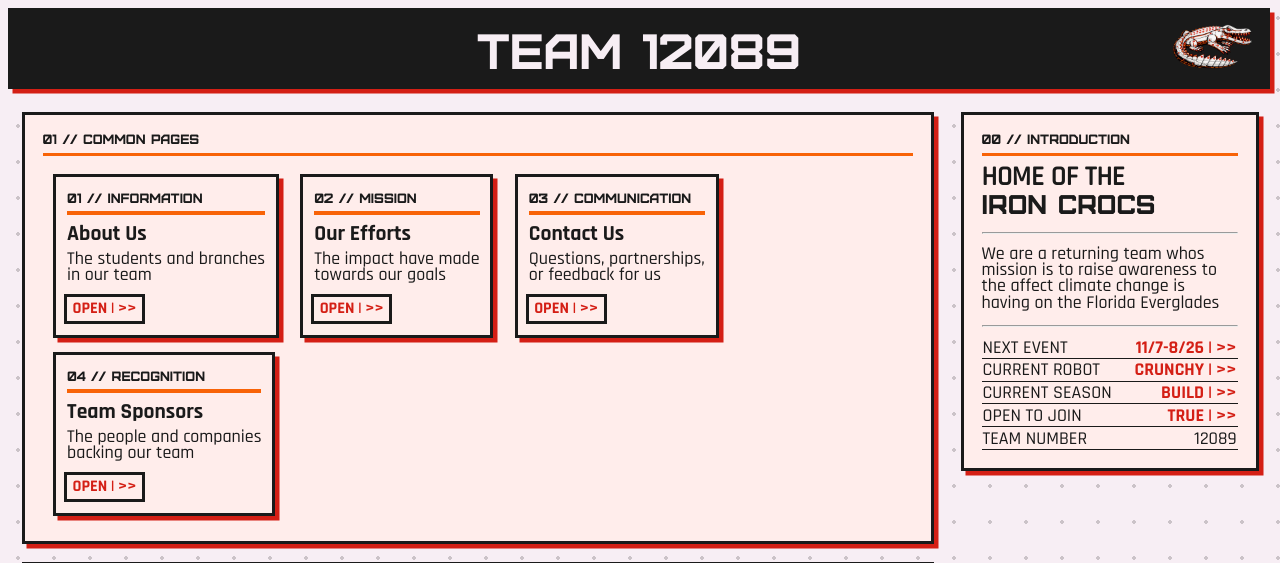
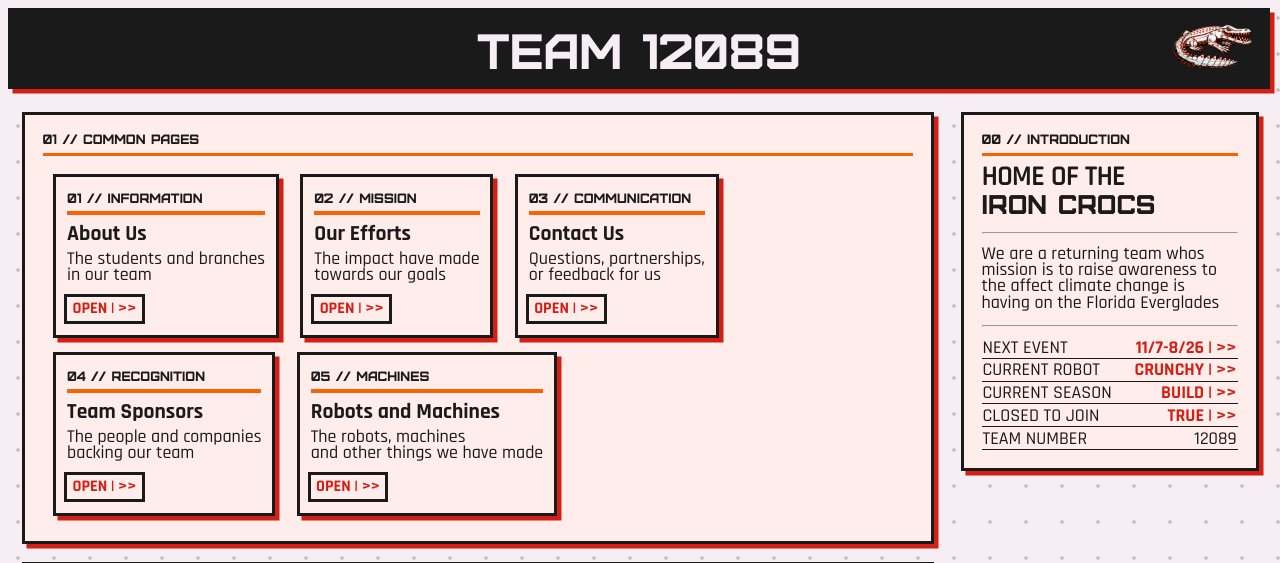
Before and after one commit to FRC-Team-12089-Iron-Crocodiles/team12089_website, a plain HTML site: page index.html in a window 1280 px wide. Shown: the top 563 px of the page. Drawn offline with Linux system fonts and the light colour scheme; a script that the page names is missing.

Commit message:
Update index.html
Added a robots card

```diff
--- a/index.html
+++ b/index.html
@@ -84,6 +84,17 @@
                         OPEN | >>
                     </a>
                 </div>
+                 <div class="card">
+                    <h2 class="number">05 // MACHINES </h2>
+                    <hr class="color-hr">
+
+                    <h3 class="name">Robots and Machines</h3>
+                    <p class="description">The robots, machines <br> and other things we have made</p>
+
+                    <a href="machines" class="a-external">
+                        OPEN | >>
+                    </a>
+                </div>
             </div>
         </article>
         <article>
@@ -118,15 +129,15 @@
                 </tr>
                 <tr>
                     <td><p>CURRENT ROBOT</p></td>
-                    <td id="about-currRobot" style="text-align: right;"><a href="robots/crunchy">CRUNCHY | >></a></td>
+                    <td id="about-currRobot" style="text-align: right;"><a href="machines/crunchy">CRUNCHY | >></a></td>
                 </tr>
                 <tr>
                     <td><p>CURRENT SEASON</p></td>
                     <td id="about-season" style="text-align: right;"><a href="season">BUILD | >> </a></td>
                 </tr>
                 <tr>
-                    <td><p>OPEN TO JOIN</p></td>
-                    <td id="about-openToJoin" style="text-align: right;"><a href="join">TRUE | >></a></td>
+                    <td><p>CLOSED TO JOIN</p></td>
+                    <td id="about-openToJoin" style="text-align: right;"><a href="about">TRUE | >></a></td>
                 </tr>
                 <tr>
                     <td><p>TEAM NUMBER</p></td>
```
